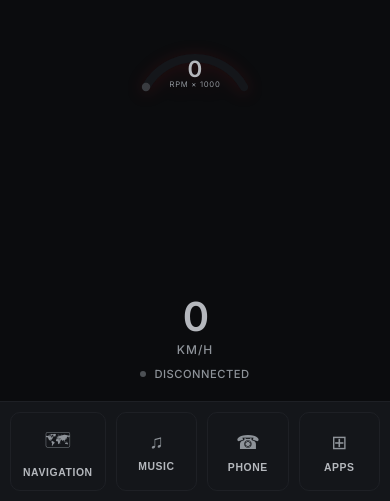
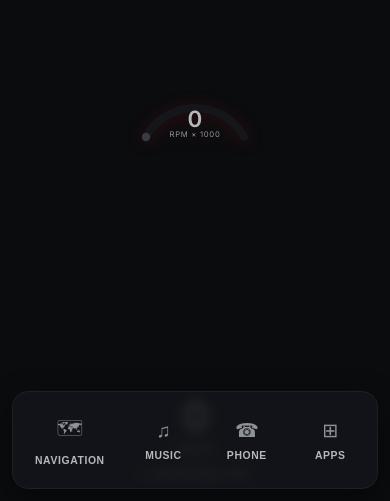
Before and after one commit to bbarni2020/MAXDrive, a React (Create React App) app: page / in a window 390 px wide. Shown: the part 343-844 px from the top of the page. Built offline with nearby package versions, Linux system fonts and the light colour scheme; no server answers.

Commit message:
Enhance 3D car model rendering and update UI styles

```diff
--- a/src/components/Car3D.js
+++ b/src/components/Car3D.js
@@ -1,6 +1,6 @@
 import { useRef, useEffect, useState } from 'react';
-import { Canvas, useFrame } from '@react-three/fiber';
-import { ThreeMFLoader } from 'three-stdlib';
+import { Canvas, useFrame, useThree } from '@react-three/fiber';
+import { ThreeMFLoader, OrbitControls } from 'three-stdlib';
 import * as THREE from 'three';
 
 function CarModel() {
@@ -15,18 +15,33 @@ function CarModel() {
     loader.load(
       '/car-model.3mf',
       (group) => {
-        group.scale.set(0.8, 0.8, 0.8);
-        group.rotation.y = Math.PI * 0.15;
+        // Center the model at origin and scale to fit view
+        const bbox = new THREE.Box3().setFromObject(group);
+        const size = new THREE.Vector3();
+        bbox.getSize(size);
+        const center = new THREE.Vector3();
+        bbox.getCenter(center);
+        group.position.sub(center);
+
+        const longest = Math.max(size.x, size.y, size.z) || 1;
+        const target = 3.0; // target longest dimension in scene units
+        const s = target / longest;
+        group.scale.setScalar(s);
+
         group.traverse((child) => {
-          if (child.isMesh) {
-            child.material = new THREE.MeshStandardMaterial({
-              color: '#0B0C0E',
-              metalness: 0.85,
-              roughness: 0.25,
-              envMapIntensity: 0.6,
-            });
+          if (child.isMesh && child.material) {
+            if (child.material.map) {
+              child.material.map.colorSpace = THREE.SRGBColorSpace;
+            }
+            if (child.material.emissiveMap) {
+              child.material.emissiveMap.colorSpace = THREE.SRGBColorSpace;
+            }
+            if ('envMapIntensity' in child.material) {
+              child.material.envMapIntensity = 0.6;
+            }
             child.castShadow = true;
             child.receiveShadow = true;
+            child.material.needsUpdate = true;
           }
         });
         setModel(group);
@@ -34,18 +49,13 @@ function CarModel() {
       },
       undefined,
       (error) => {
-        console.warn('3MF model not found, using fallback');
+        console.warn('3MF model load error:', error);
         setLoading(false);
       }
     );
   }, []);
 
-  useFrame((state) => {
-    if (groupRef.current && model) {
-      const time = state.clock.getElapsedTime();
-      groupRef.current.rotation.y = Math.PI * 0.15 + Math.sin(time * 0.15) * 0.08;
-    }
-  });
+  // Keep the group ref to position lights and model
 
   return (
     <group ref={groupRef}>
@@ -65,16 +75,46 @@ function CarModel() {
   );
 }
 
+function Controls() {
+  const { camera, gl } = useThree();
+  const controlsRef = useRef();
+
+  useEffect(() => {
+    const controls = new OrbitControls(camera, gl.domElement);
+    controlsRef.current = controls;
+    controls.enableDamping = true;
+    controls.dampingFactor = 0.08;
+    controls.enablePan = false;
+    controls.minDistance = 2;
+    controls.maxDistance = 10;
+    controls.target.set(0, 0.5, 0);
+    controls.update();
+    return () => controls.dispose();
+  }, [camera, gl]);
+
+  useFrame(() => {
+    controlsRef.current && controlsRef.current.update();
+  });
+
+  return null;
+}
+
 function Car3D() {
   return (
     <div style={{ width: '100%', height: '100%', background: '#0B0C0E' }}>
       <Canvas
         camera={{ position: [0, 1.5, 4], fov: 45 }}
         gl={{ alpha: false, antialias: true }}
+        onCreated={({ gl }) => {
+          gl.outputColorSpace = THREE.SRGBColorSpace;
+          gl.toneMapping = THREE.ACESFilmicToneMapping;
+          gl.toneMappingExposure = 1.0;
+        }}
       >
         <color attach="background" args={['#0B0C0E']} />
         <fog attach="fog" args={['#0B0C0E', 5, 15]} />
         <CarModel />
+        <Controls />
       </Canvas>
     </div>
   );
--- a/src/screens/AppsScreen.js
+++ b/src/screens/AppsScreen.js
@@ -50,7 +50,7 @@ function AppsScreen({ onNavigate }) {
 
       {/* Search removed */}
 
-      <div className="apps-grid" key={currentPage}>
+      <div className="apps-grid">
         {loading ? (
           <div className="loading-state">
             <div className="loading-spinner"></div>
--- a/src/styles/AppsScreen.css
+++ b/src/styles/AppsScreen.css
@@ -5,6 +5,7 @@
   flex-direction: column;
   background: #0B0C0E;
   padding: 0;
+  font-family: 'Inter', -apple-system, BlinkMacSystemFont, 'Segoe UI', sans-serif;
 }
 
 .apps-header {
@@ -49,13 +50,14 @@
   flex: 1;
   display: grid;
   grid-template-columns: repeat(4, 1fr);
-  grid-auto-rows: 1fr;
+  grid-auto-rows: 180px;
   gap: 22px;
   padding: 24px;
   overflow-y: auto;
   overflow-x: hidden;
   position: relative;
   animation: grid-in 0.25s ease;
+  min-height: 400px;
 }
 
 .loading-state {
@@ -160,7 +162,8 @@
 
 @media (max-width: 768px) {
   .apps-grid {
-    grid-template-columns: repeat(auto-fill, minmax(100px, 1fr));
+    grid-template-columns: repeat(4, 1fr);
+    grid-auto-rows: 150px;
     gap: 12px;
     padding: 15px;
   }
--- a/src/styles/HomeScreen.css
+++ b/src/styles/HomeScreen.css
@@ -6,6 +6,7 @@
   background: #0B0C0E;
   padding: 0;
   overflow: hidden;
+  position: relative;
 }
 
 .dashboard-main {
@@ -35,13 +36,20 @@
 }
 
 .nav-bar {
+  position: absolute;
+  left: 50%;
+  bottom: 20px;
+  transform: translateX(-50%);
   display: grid;
   grid-template-columns: repeat(4, 1fr);
   gap: 12px;
-  background: #14161A;
-  border-top: 1px solid #1E2025;
+  background: rgba(20, 22, 26, 0.85);
+  border: 1px solid #1E2025;
+  border-radius: 16px;
   padding: 12px;
-  height: 120px;
+  width: min(900px, calc(100% - 32px));
+  box-shadow: 0 12px 32px rgba(0, 0, 0, 0.45);
+  backdrop-filter: blur(6px);
 }
 
 .nav-item {
@@ -50,8 +58,8 @@
   align-items: center;
   justify-content: center;
   gap: 8px;
-  background: #14161A;
-  border: 1px solid #1E2025;
+  background: transparent;
+  border: none;
   border-radius: 10px;
   cursor: pointer;
   transition: all 0.2s ease;
@@ -59,9 +67,7 @@
 }
 
 .nav-item:hover {
-  background: #1A1D22;
-  border-color: #B1121A;
-  box-shadow: 0 0 0 2px rgba(177, 18, 26, 0.12);
+  background: rgba(26, 29, 34, 0.6);
 }
 
 .nav-item:active {
@@ -99,9 +105,10 @@
   }
 
   .nav-bar {
-    height: 110px;
+    gap: 10px;
     padding: 10px;
-    gap: 10px;
+    width: min(800px, calc(100% - 28px));
+    bottom: 16px;
   }
 
   .nav-icon {
@@ -134,7 +141,8 @@
   }
 
   .nav-bar {
-    height: 100px;
+    width: min(720px, calc(100% - 24px));
+    bottom: 12px;
   }
 
   .nav-icon {
```
Also changed, not shown: 1 other file (tests, documents, lock files or other folders).
